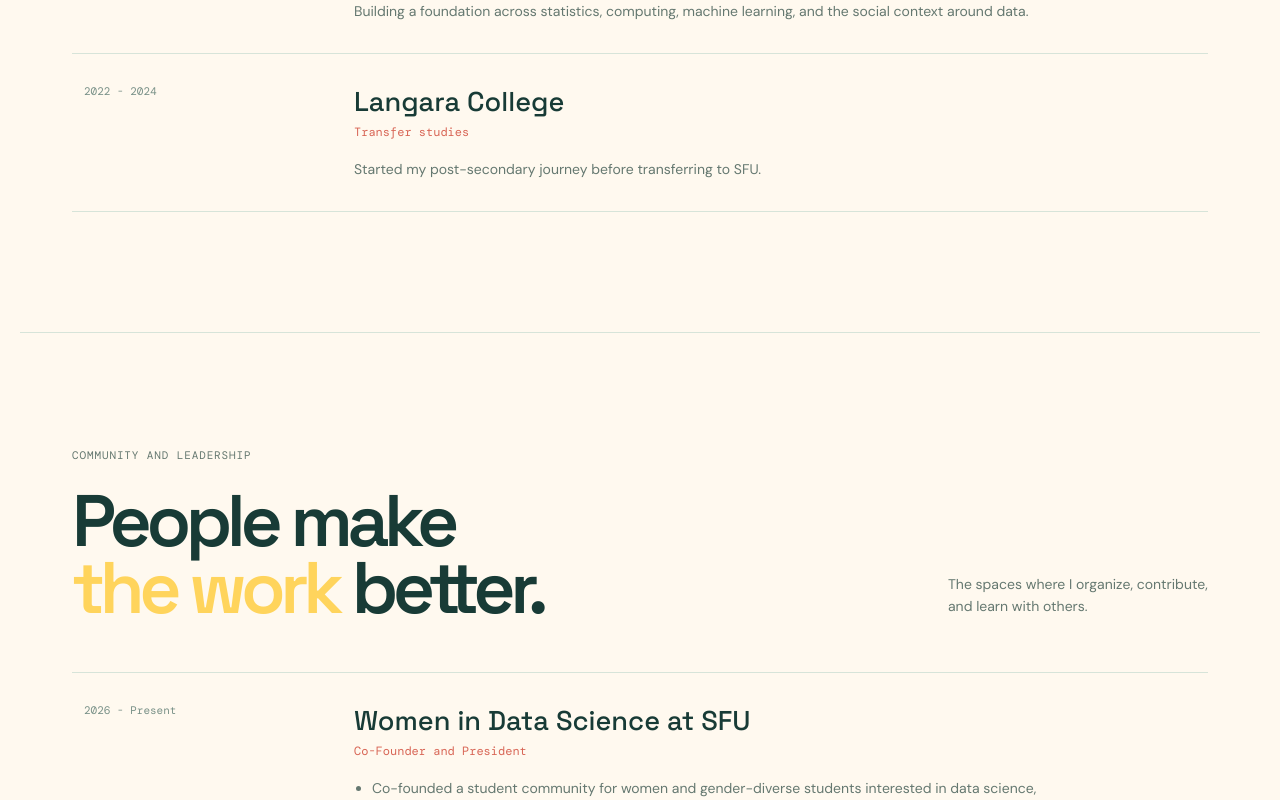
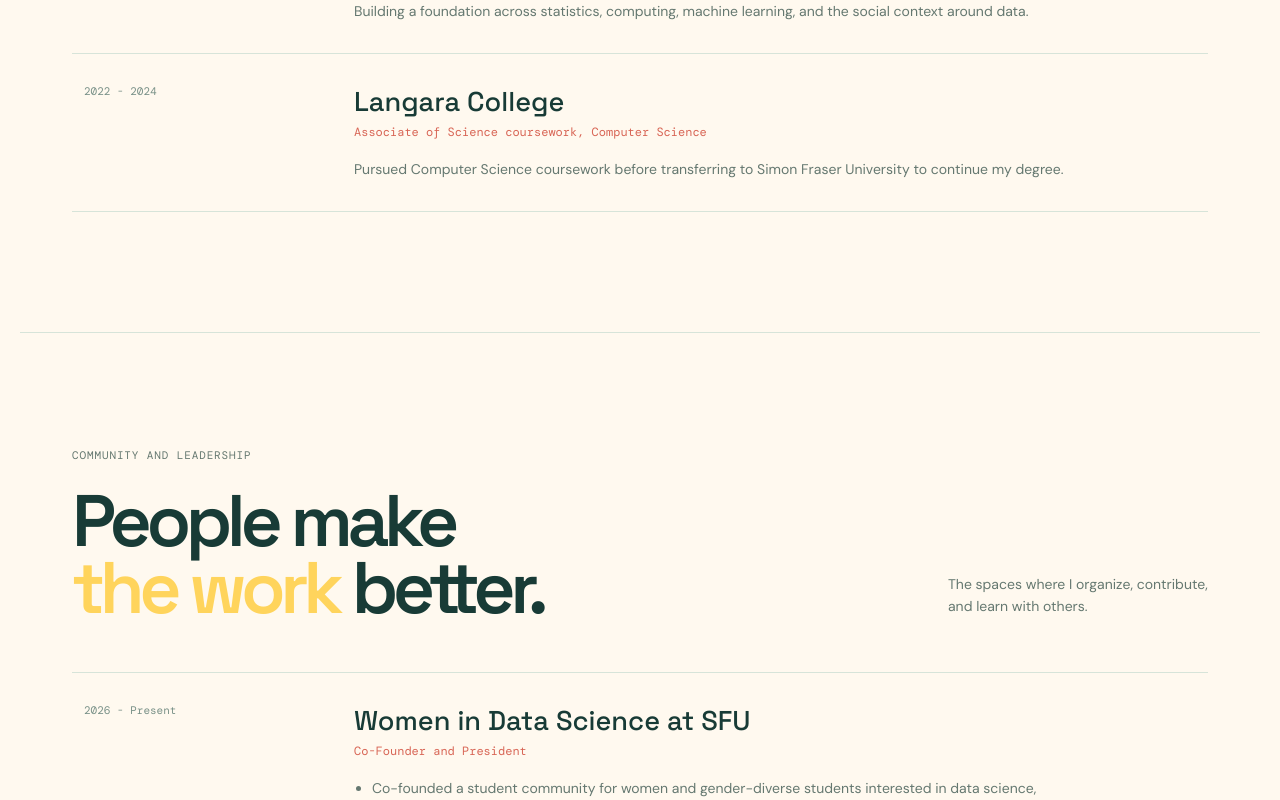
Before and after one commit to melvikaf/Personal-Portfolio, a React (Vite) app: page / in a window 1280 px wide. Shown: the part 6740-7540 px from the top of the page. Built offline with nearby package versions, Linux system fonts and the light colour scheme.

Commit message:
Clarify Langara education history

```diff
--- a/src/main.tsx
+++ b/src/main.tsx
@@ -31,7 +31,7 @@
 
 const education = [
   { school: 'Simon Fraser University', program: 'Bachelor of Science, Data Science', dates: 'Expected 2027', detail: 'Building a foundation across statistics, computing, machine learning, and the social context around data.' },
-  { school: 'Langara College', program: 'Transfer studies', dates: '2022 - 2024', detail: 'Started my post-secondary journey before transferring to SFU.' },
+  { school: 'Langara College', program: 'Associate of Science coursework, Computer Science', dates: '2022 - 2024', detail: 'Pursued Computer Science coursework before transferring to Simon Fraser University to continue my degree.' },
 ]
 
 const leadership: Leadership[] = [
@@ -103,7 +103,7 @@
       <section className="education-section"><div className="section-heading"><div><p className="eyebrow">The foundation</p><h2>Education <em>in progress</em></h2></div><p className="heading-note">The questions I ask in practice are grounded in statistics, computing, and curiosity.</p></div><div className="education-list">{education.map(item => <article className="education-item" key={item.school}><div className="education-meta"><span>{item.dates}</span></div><div><h3>{item.school}</h3><p className="experience-role">{item.program}</p><p>{item.detail}</p></div></article>)}</div></section>
       <section className="leadership-section"><div className="section-heading"><div><p className="eyebrow">Community and leadership</p><h2>People make<br /><em>the work</em> better.</h2></div><p className="heading-note">The spaces where I organize, contribute, and learn with others.</p></div><div className="leadership-list">{leadership.map(item => <article className="leadership-item" key={item.organization}><div className="leadership-meta"><span>{item.dates}</span></div><div><h3>{item.organization}</h3><p className="experience-role">{item.role}</p><ul>{item.bullets.map(bullet => <li key={bullet}>{bullet}</li>)}</ul></div></article>)}</div></section>
       <section className="interests-section"><div className="section-heading"><div><p className="eyebrow">Beyond the dataset</p><h2>The details I<br /><em>notice.</em></h2></div><p className="heading-note">The very human things that keep me curious: food, stories, travel, and scent.<br /><strong className="postcard-invite">Choose a postcard to unfold it ↗</strong></p></div><div className="interests-grid">{interests.map(interest => <InterestCard key={interest.label} interest={interest} />)}</div></section>
-      <section className="about-section" id="about"><div className="about-intro"><p className="eyebrow">The short version</p><h2>Numbers are<br /><em>only half</em><br />the story.</h2></div><div className="about-content"><p className="lead">I am studying Data Science at Simon Fraser University because I am interested in the space between a dataset and a decision.</p><p>I like turning ambiguous questions into clean notebooks, reliable pipelines, clear dashboards, and tools that people can actually use. I am currently deepening my skills in causal inference, geospatial data, and thoughtful machine learning.</p><div className="skill-grid"><div className="skill"><span>01</span><h3>Find the signal</h3><p>Exploratory analysis, visual storytelling, and asking the useful second question.</p></div><div className="skill"><span>02</span><h3>Build with care</h3><p>Readable code, thoughtful models, and data products grounded in context.</p></div><div className="skill"><span>03</span><h3>Keep learning</h3><p>SFU Data Science - Expected 2027 - Langara College transfer studies.</p></div></div></div></section>
+      <section className="about-section" id="about"><div className="about-intro"><p className="eyebrow">The short version</p><h2>Numbers are<br /><em>only half</em><br />the story.</h2></div><div className="about-content"><p className="lead">I am studying Data Science at Simon Fraser University because I am interested in the space between a dataset and a decision.</p><p>I like turning ambiguous questions into clean notebooks, reliable pipelines, clear dashboards, and tools that people can actually use. I am currently deepening my skills in causal inference, geospatial data, and thoughtful machine learning.</p><div className="skill-grid"><div className="skill"><span>01</span><h3>Find the signal</h3><p>Exploratory analysis, visual storytelling, and asking the useful second question.</p></div><div className="skill"><span>02</span><h3>Build with care</h3><p>Readable code, thoughtful models, and data products grounded in context.</p></div><div className="skill"><span>03</span><h3>Keep learning</h3><p>SFU Data Science - Expected 2027 - Computer Science coursework at Langara College before transferring.</p></div></div></div></section>
       <section className="skills-section"><div className="skills-heading"><div><p className="eyebrow">Technical toolkit</p><h2>Things I work <em>with</em></h2></div><p className="heading-note">A practical stack for asking better questions, building reliable pipelines, and turning analysis into something usable.</p></div><div className="skills-cloud">{skills.map(skill => <span key={skill}>{skill}</span>)}</div></section>
       <section className="contact-section" id="contact"><div className="contact-inner"><p className="eyebrow">Have a question, project, or good dataset?</p><h2>Let&apos;s make<br /><em>something useful.</em></h2><a className="button button-primary" href="mailto:melvikafaustine@gmail.com">Say hello <Mail size={17} /></a><p className="contact-email">melvikafaustine@gmail.com</p><div className="contact-meta"><span><MapPin size={15} /> Burnaby, BC</span><a href={links.linkedin}>LinkedIn ↗</a><a href={links.devpost}>Devpost ↗</a><a href={links.github}>GitHub ↗</a></div></div></section>
     </main>
```
